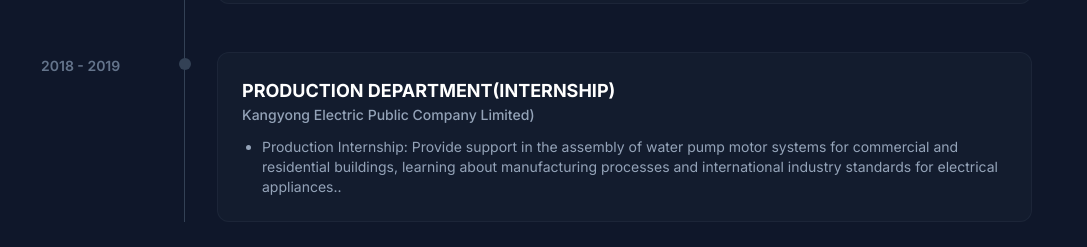
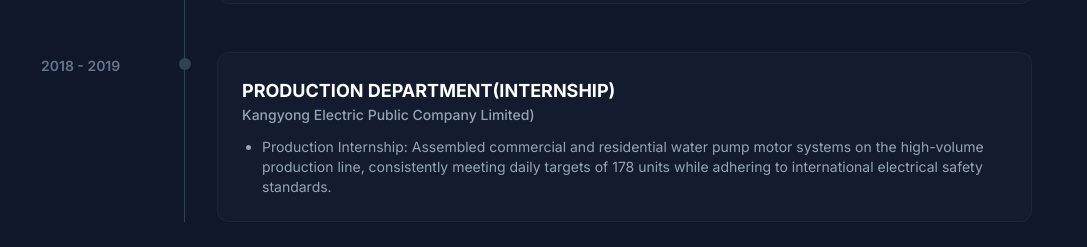
Before and after one commit to ioout123123-svg/portfolio1, a plain HTML site: page index.html in a window 1280 px wide. Shown: the part 2560-2807 px from the top of the page, without its empty margins (96-1183 px from the left). Drawn offline with nearby package versions, Linux system fonts and the light colour scheme.

Commit message:
Update index.html

```diff
--- a/index.html
+++ b/index.html
@@ -156,7 +156,7 @@
                     <h3 class="text-lg font-bold text-white">PRODUCTION DEPARTMENT(INTERNSHIP)</h3>
                     <p class="text-slate-400 text-sm font-medium mb-3">Kangyong Electric Public Company Limited)</p>
                     <ul class="list-disc pl-5 text-slate-400 text-sm space-y-2">
-                        <li>Production Internship: Provide support in the assembly of water pump motor systems for commercial and residential buildings, learning about manufacturing processes and international industry standards for electrical appliances..</li>
+                        <li>Production Internship: Assembled commercial and residential water pump motor systems on the high-volume production line, consistently meeting daily targets of 178 units while adhering to international electrical safety standards.</li>
                     </ul>
                 </div>
             </div>
```
